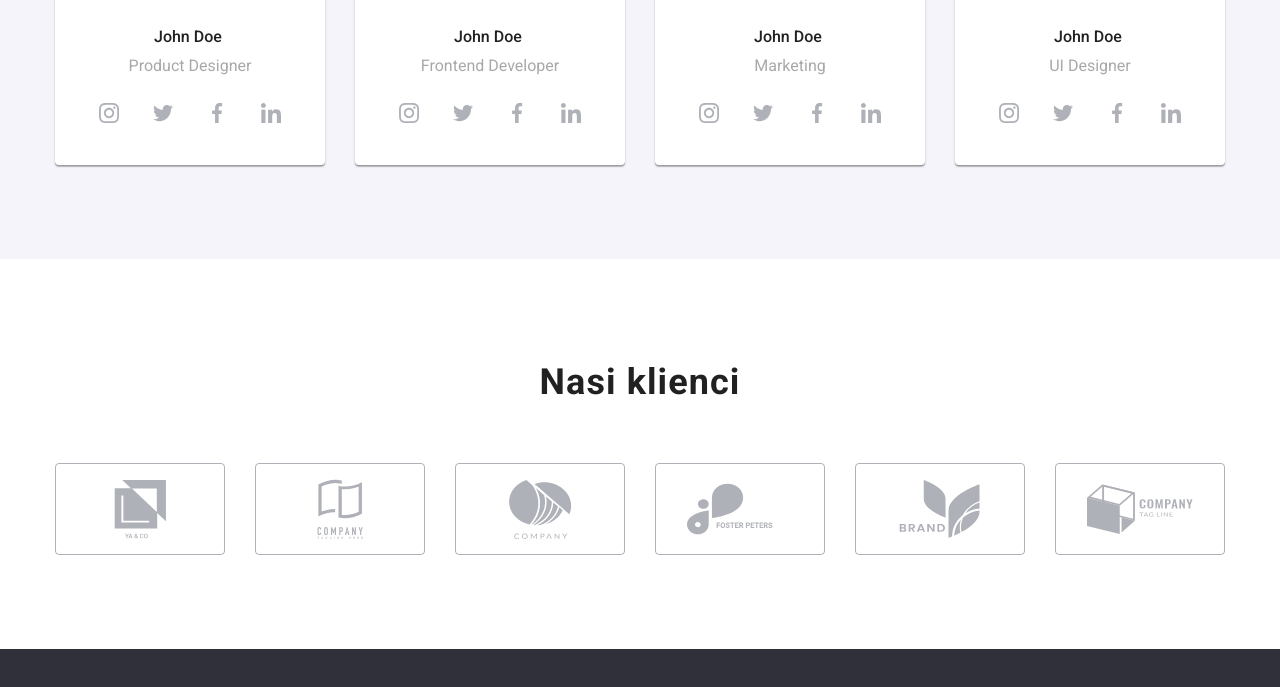
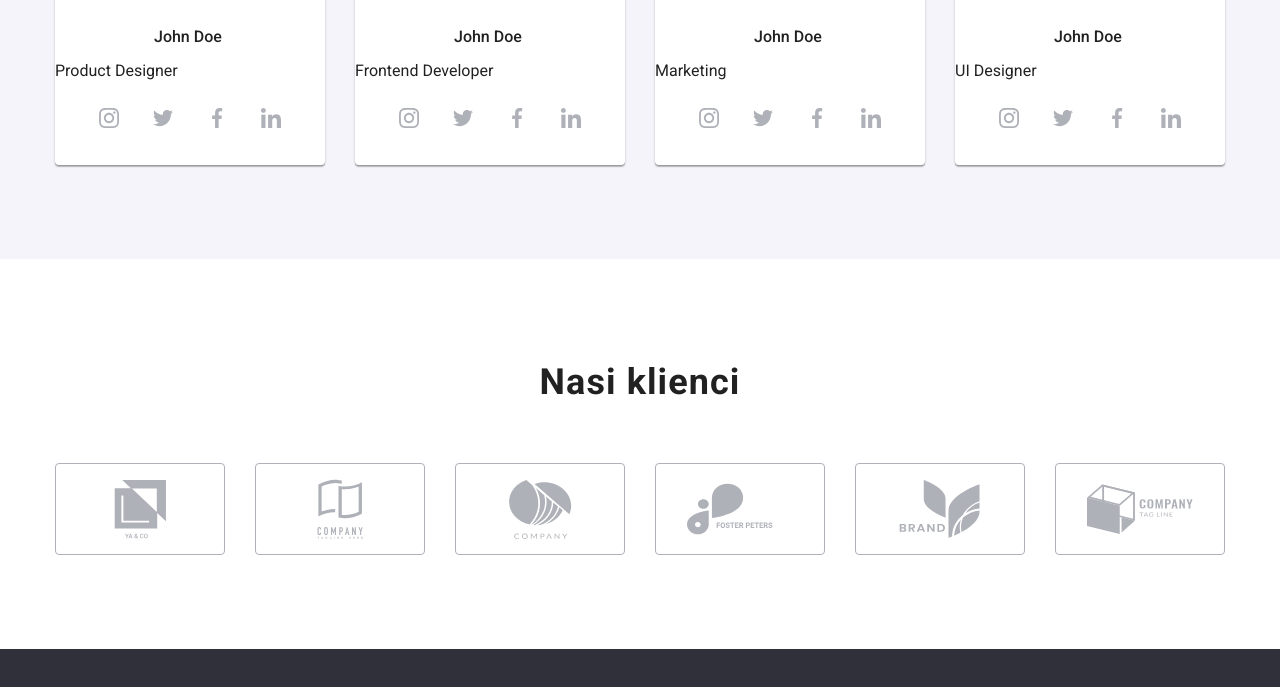
Before and after one commit to Adrianna3/goit-markup-hw-05, a plain HTML site: page index.html in a window 1280 px wide. Shown: the part 2107-2794 px from the top of the page. Drawn offline with nearby package versions, Linux system fonts and the light colour scheme.

Commit message:
finished

```diff
--- a/css/style.css
+++ b/css/style.css
@@ -389,7 +389,7 @@ img {
   margin-left: 99px;
 }
 
-.staff_p {
+.staff_p-project {
   margin: 0;
 }
 
@@ -403,16 +403,7 @@ img {
   background: #f5f4fa;
 }
 
-.staff_p {
-  font-style: normal;
-  font-weight: normal;
-  font-size: 16px;
-  line-height: 1.187;
-  text-align: center;
-  margin-bottom: 16px;
 
-  color: rgba(117, 117, 117, 0.63);
-}
 
 .staff-list-item {
   width: 270px;
@@ -775,6 +766,7 @@ margin-left: 24px;
   margin: 0;
   padding-top: 4px;
   padding-left: 24px;
+  padding-bottom: 20px;
 }
 
 .model-btn-portfolio:hover,
@@ -844,5 +836,4 @@ margin-left: 24px;
   visibility: hidden;
   opacity: 0;
   pointer-events: none;
-  transform: scale(0);
 }
```
